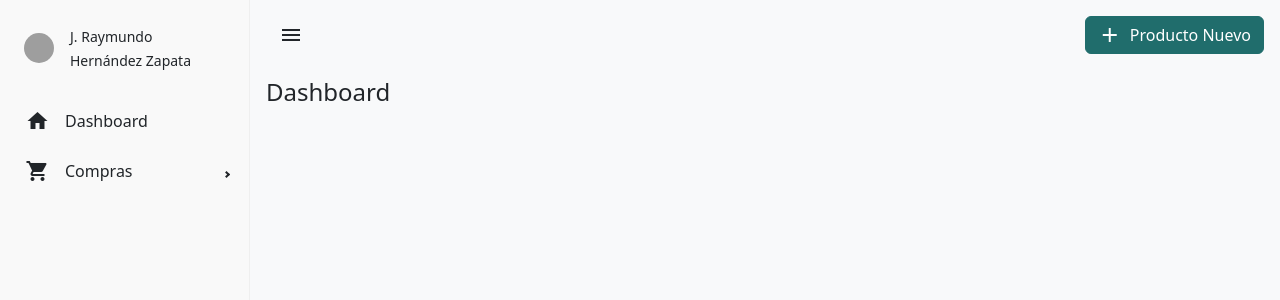
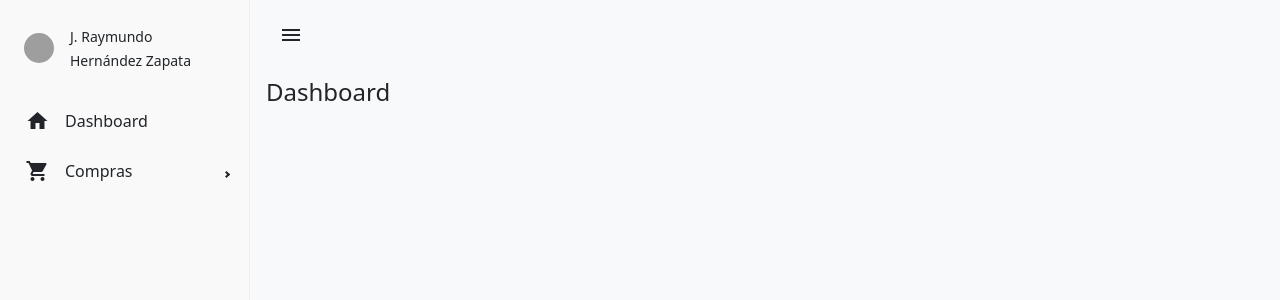
Before and after one commit to Jrayito/point-of-sale, a React (Create React App) app: page / in a window 1280 px wide. Shown: the top 300 px of the page. Built offline with nearby package versions, Linux system fonts and the light colour scheme; no server answers; sample sign-in values are in the browser's storage; grey boxes are pictures that could not be loaded.

Commit message:
Se modifico para incluir los chindren en lugar de un solo boton

```diff
--- a/src/componentes/MainHeader.js
+++ b/src/componentes/MainHeader.js
@@ -1,7 +1,7 @@
 import { Icon } from "./Icon.js";
 import { useSidebar } from "../context/sidebarContext.js";
 
-export const MainHeader = ({ targetModal }) => {
+export const MainHeader = ({ children }) => {
   const { collapsed, changeCollapse } = useSidebar();
 
   return (
@@ -14,16 +14,7 @@ export const MainHeader = ({ targetModal }) => {
           <Icon name="menu" />
         </span>
       </button>
-      <button
-        className="btn btn-primary"
-        data-bs-toggle="modal"
-        data-bs-target="#ModalProductoNuevo"
-      >
-        <span className="d-flex aling-items-center justify-content-center">
-          <Icon name="add" />
-          <span className="ms-2">Producto Nuevo</span>
-        </span>
-      </button>
+      <div>{children}</div>
     </div>
   );
 };
```
